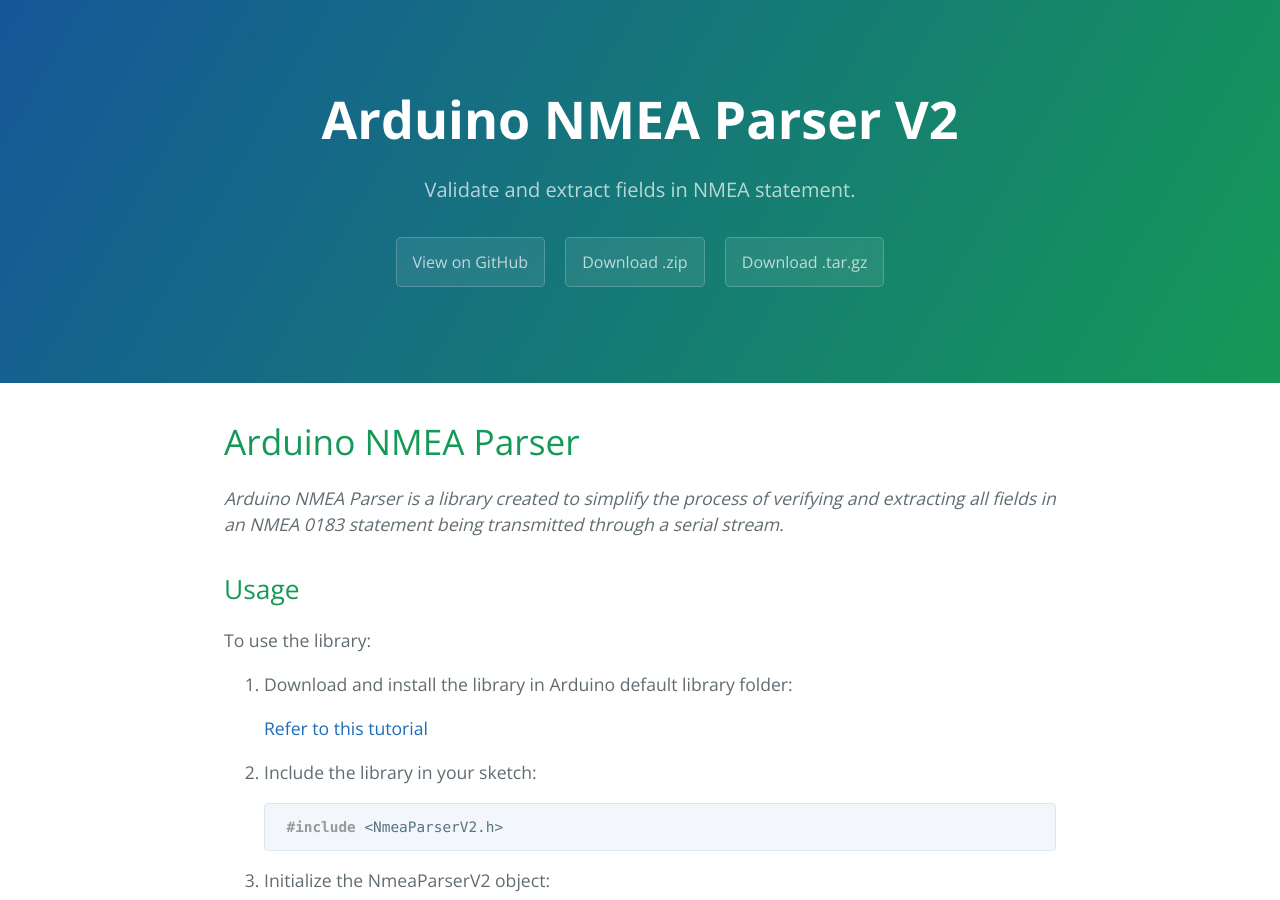
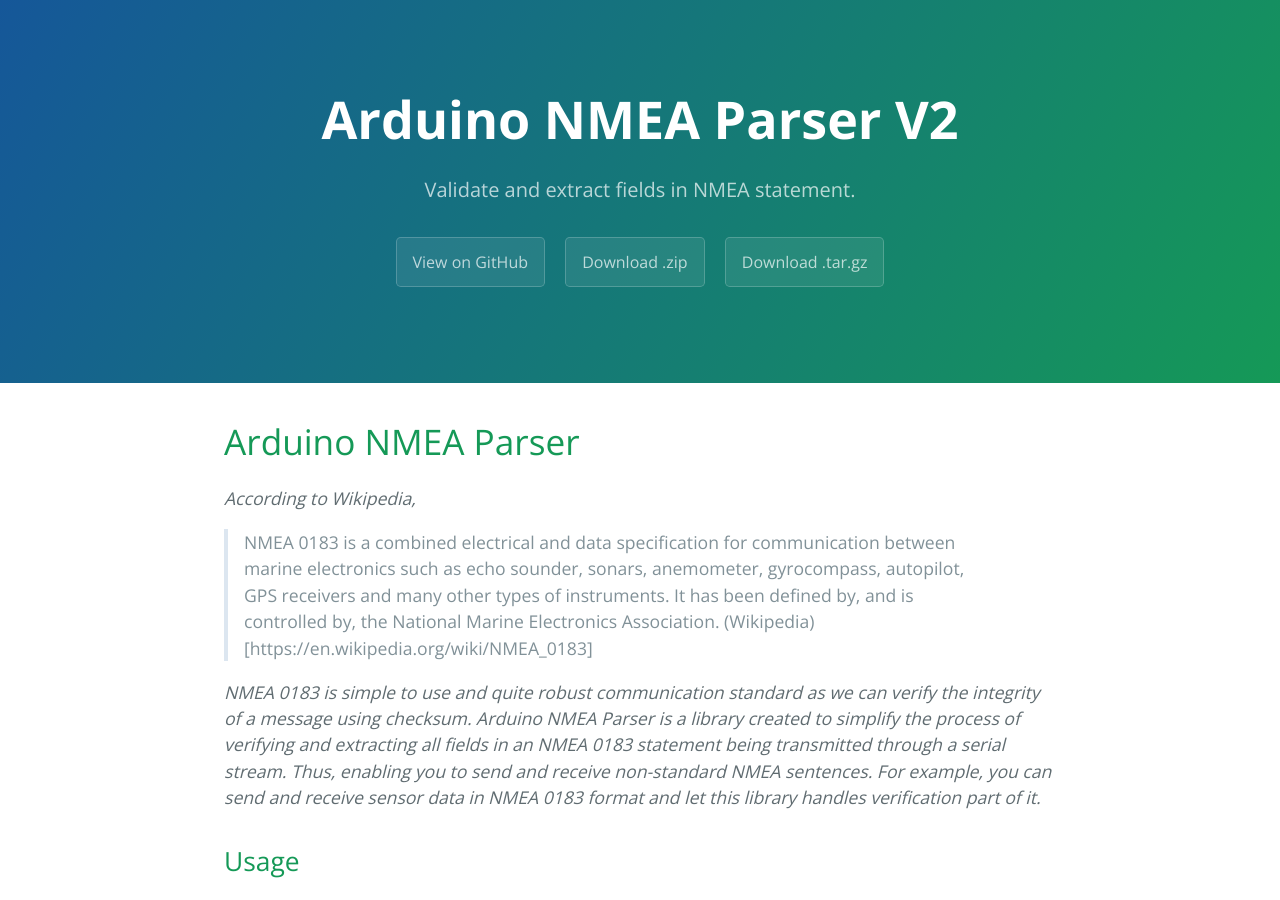
Before and after one commit to shah253kt/arduino-nmea-parser-v2, a Jekyll site: the page built from docs/index.md, in a window 1280 px wide and 900 px high. Built offline with Jekyll 4.4.1, drawn with Linux system fonts in a browser that asks for light colours; our own code applies the rules of GitHub Pages for plain Markdown files.

Commit message:
Update library description

```diff
--- a/docs/index.md
+++ b/docs/index.md
@@ -1,6 +1,11 @@
 # Arduino NMEA Parser
 
-*Arduino NMEA Parser is a library created to simplify the process of verifying and extracting all fields in an NMEA 0183 statement being transmitted through a serial stream.*
+*According to Wikipedia,*
+
+> NMEA 0183 is a combined electrical and data specification for communication between marine electronics such as echo sounder, sonars, anemometer, gyrocompass, autopilot, GPS receivers and many other types of instruments. It has been defined by, and is controlled by, the National Marine Electronics Association.
+> (Wikipedia)[https://en.wikipedia.org/wiki/NMEA_0183]
+
+*NMEA 0183 is simple to use and quite robust communication standard as we can verify the integrity of a message using checksum. Arduino NMEA Parser is a library created to simplify the process of verifying and extracting all fields in an NMEA 0183 statement being transmitted through a serial stream. Thus, enabling you to send and receive non-standard NMEA sentences. For example, you can send and receive sensor data in NMEA 0183 format and let this library handles verification part of it.*
 
 ## Usage
 
```
